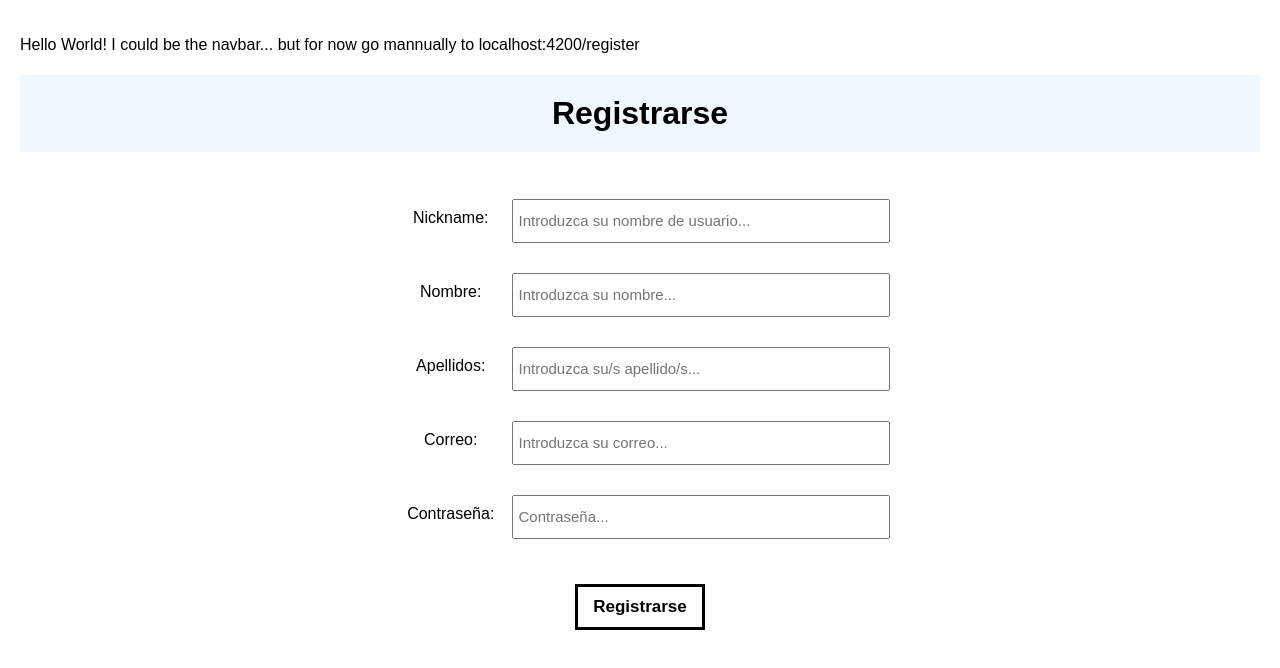
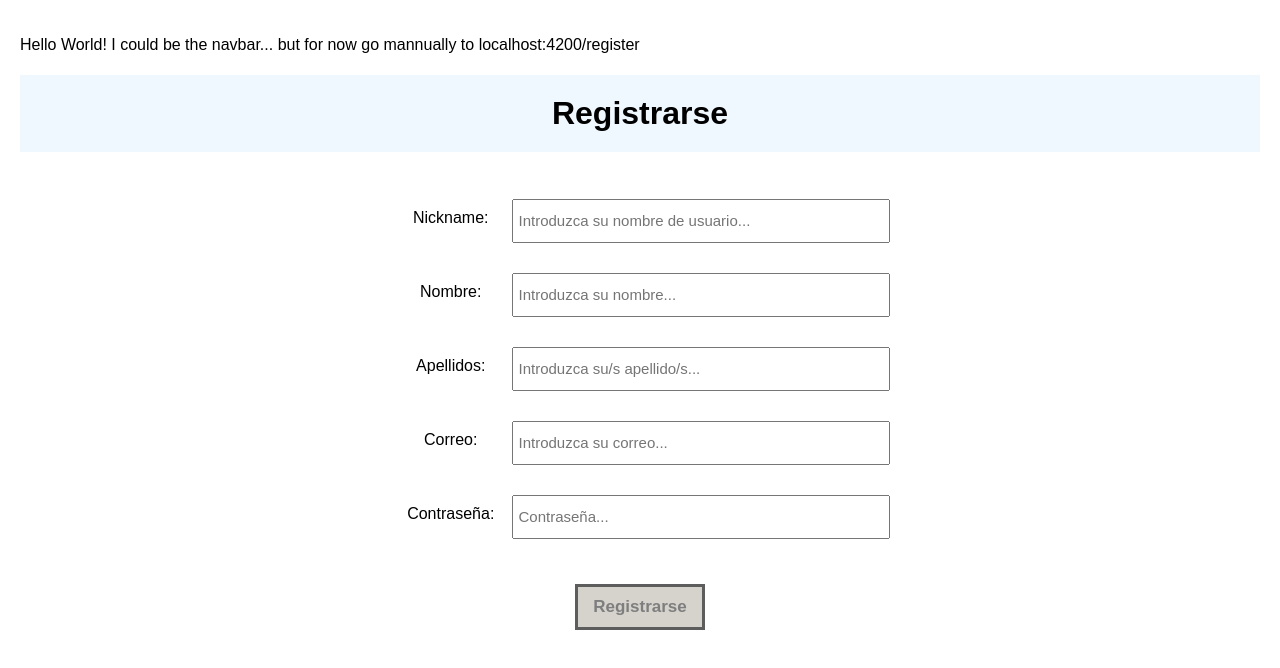
Before and after one commit to alexeh/boardgame-app, an Angular app: page /register in a window 1280 px wide. Shown: the top 668 px of the page. Built offline with nearby package versions, Linux system fonts and the light colour scheme.

Commit message:
added pattern validation and more styles

```diff
--- a/src/app/app.module.ts
+++ b/src/app/app.module.ts
@@ -1,7 +1,7 @@
 import { BrowserModule } from '@angular/platform-browser';
 import { NgModule } from '@angular/core';
 import { RouterModule } from '@angular/router';
-import { FormsModule } from '@angular/forms';
+import { FormsModule, ReactiveFormsModule } from '@angular/forms';
 import { HttpClientModule } from '@angular/common/http';
 
 import { appRoutes } from './routes';
@@ -19,6 +19,7 @@ import { AuthService } from './services/auth.service';
     BrowserModule,
     RouterModule.forRoot(appRoutes),
     FormsModule,
+    ReactiveFormsModule,
     HttpClientModule,
   ],
   providers: [AuthService],
--- a/src/app/components/register-form/register-form.component.html
+++ b/src/app/components/register-form/register-form.component.html
@@ -1,45 +1,48 @@
 <h1>Registrarse</h1>
 <form
+  [formGroup]="registerForm"
+  (ngSubmit)="signUp(registerForm.value)"
   autocomplete="off"
-  #userRegistrationForm="ngForm"
-  (ngSubmit)="signUp(userRegistrationForm.value)"
   novalidate
 >
   <em
     *ngIf="
-      userRegistrationForm.controls.nickName?.invalid &&
-      userRegistrationForm.controls.nickName?.touched
+      !validateNickName() && registerForm.controls.nickName.errors.required
     "
     >Required</em
   >
-  <div class="form__group">
+  <div
+    class="form__group"
+    [ngClass]="{
+      error: !validateNickName()
+    }"
+  >
     <label for="nickName">Nickname:</label>
     <input
       id="nickName"
       type="text"
       class="form-control"
       placeholder="Introduzca su nombre de usuario..."
-      name="nickName"
-      (ngModel)="(nickName)"
+      formControlName="nickName"
       required
     />
   </div>
-  <em
-    *ngIf="
-      userRegistrationForm.controls.name?.invalid &&
-      userRegistrationForm.controls.name?.touched
-    "
+  <em *ngIf="!validateName() && registerForm.controls.name.errors.required"
     >Required</em
   >
-  <div class="form__group">
+  <div
+    class="form__group"
+    [ngClass]="{
+      error: !validateName()
+    }"
+  >
     <label for="name">Nombre:</label>
     <input
       id="name"
       type="text"
       class="form-control"
       placeholder="Introduzca su nombre..."
-      name="name"
-      (ngModel)="(name)"
+      formControlName="name"
       required
     />
   </div>
@@ -50,15 +53,10 @@
       type="text"
       class="form-control"
       placeholder="Introduzca su/s apellido/s..."
-      name="lastName"
-      (ngModel)="(lastName)"
+      formControlName="lastName"
     />
   </div>
-  <em
-    *ngIf="
-      userRegistrationForm.controls.email?.invalid &&
-      userRegistrationForm.controls.email?.touched
-    "
+  <em *ngIf="!validateEmail() && registerForm.controls.email.errors.required"
     >Required</em
   >
   <div class="form__group">
@@ -68,32 +66,36 @@
       type="email"
       class="form-control"
       placeholder="Introduzca su correo..."
-      name="email"
-      (ngModel)="(email)"
-      required
+      formControlName="email"
     />
   </div>
   <em
     *ngIf="
-      userRegistrationForm.controls.password?.invalid &&
-      userRegistrationForm.controls.password?.touched
+      !validatePassword() && registerForm.controls.password.errors.required
     "
     >Required</em
   >
-  <div class="form__group">
+  <div
+    class="form__group"
+    [ngClass]="{
+      error: !validatePassword()
+    }"
+  >
     <label for="password">Contraseña:</label>
     <input
       id="password"
       type="password"
       class="form-control"
       placeholder="Contraseña..."
-      name="password"
-      (ngModel)="(password)"
-      required
+      formControlName="password"
     />
   </div>
-  <button type="submit" [disabled]="userRegistrationForm.invalid">
-    Registrarse
-  </button>
-  <p *ngIf="registerInvalid">Invalid register info</p>
+  <em
+    class="form__group"
+    *ngIf="!validatePassword() && registerForm.controls.password.errors.pattern"
+    >Password must have between 8-12 characters, include minimum one letter
+    uppercase, letter lowercase, number, and one or more of the following
+    special character @$!%*#?&.
+  </em>
+  <button type="submit" [disabled]="!registerForm.valid">Registrarse</button>
 </form>
--- a/src/app/components/register-form/register-form.component.scss
+++ b/src/app/components/register-form/register-form.component.scss
@@ -8,6 +8,16 @@ h1 {
   text-align: center;
   padding: 20px;
   background-color: aliceblue;
+}
+button:disabled {
+  background-color: #d6d3cd;
+  color: rgb(126, 126, 126);
+  border: 3px solid rgb(94, 93, 93);
+}
+button:disabled:hover {
+  background-color: #cf9e3c;
+  border: 3px solid #cf9e3c;
+  color: rgb(248, 231, 198);
 }
 
 form {
@@ -77,9 +87,9 @@ button {
   }
 
   button:hover {
-    color: #ffffff !important;
+    color: #ffffff;
     background: #f6b93b;
-    border-color: #f6b93b !important;
+    border-color: #f6b93b;
     transition: all 0.4s ease 0s;
   }
 
--- a/src/app/components/register-form/register-form.component.ts
+++ b/src/app/components/register-form/register-form.component.ts
@@ -1,5 +1,5 @@
 import { Component, OnInit } from '@angular/core';
-import { FormControl, FormGroup, NgModel } from '@angular/forms';
+import { FormControl, FormGroup, Validators } from '@angular/forms';
 import { IUser } from '../../common/user.model';
 import { AuthService } from '../../services/auth.service';
 // import { Router } from '@angular/router';
@@ -9,21 +9,65 @@ import { AuthService } from '../../services/auth.service';
   templateUrl: './register-form.component.html',
   styleUrls: ['./register-form.component.scss'],
 })
-export class RegisterFormComponent {
-  nickName: string;
-  name: string;
-  lastName: string;
-  email: string;
-  password: string;
-
+export class RegisterFormComponent implements OnInit {
   registerForm: FormGroup;
 
-  registerInvalid = false;
+  nickName: FormControl;
+  name: FormControl;
+  lastName: FormControl;
+  email: FormControl;
+  password: FormControl;
 
   constructor(private authService: AuthService) {}
 
-  signUp(formValues: IUser) {
-    this.authService.signUpUser(formValues);
+  ngOnInit() {
+    this.nickName = new FormControl('', Validators.required);
+    this.name = new FormControl('', Validators.required);
+    this.lastName = new FormControl('');
+    this.email = new FormControl('', Validators.required);
+    this.nickName = new FormControl('', Validators.required);
+    this.password = new FormControl('', [
+      Validators.required,
+      Validators.pattern(
+        '^(?=.*[0-9])(?=.*[A-Z])(?=.*[a-z])(?=.*[@$!%*#?&]).{8,12}$'
+      ),
+    ]);
+
+    this.registerForm = new FormGroup({
+      nickName: this.nickName,
+      name: this.name,
+      lastName: this.lastName,
+      email: this.email,
+      password: this.password,
+    });
+  }
+
+  validateNickName() {
+    return this.nickName.valid || this.nickName.untouched;
+  }
+
+  validateName() {
+    return this.name.valid || this.name.untouched;
+  }
+  validateEmail() {
+    return this.email.valid || this.email.untouched;
+  }
+
+  validatePassword() {
+    return this.password.valid || this.password.untouched;
+  }
+
+  signUp(formValues: any) {
+    let user: IUser = {
+      nickName: formValues.nickName,
+      name: formValues.name,
+      lastName: formValues.lastName,
+      email: formValues.email,
+      password: formValues.password,
+    };
+    console.log('this is user here', user);
+
+    // this.authService.signUpUser(formValues);
 
     /*  this.authService.signUpUser(user).subscribe((resp) => {
       if (!resp) {
```
